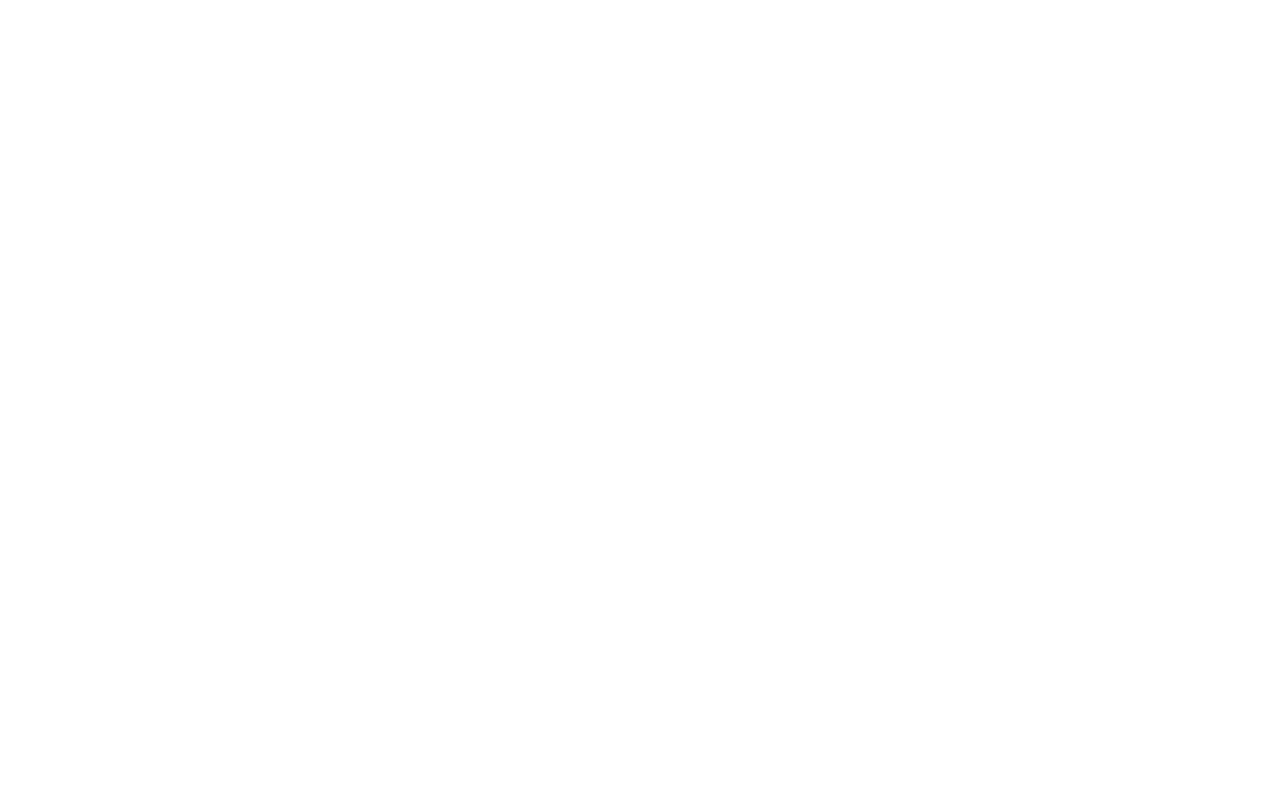
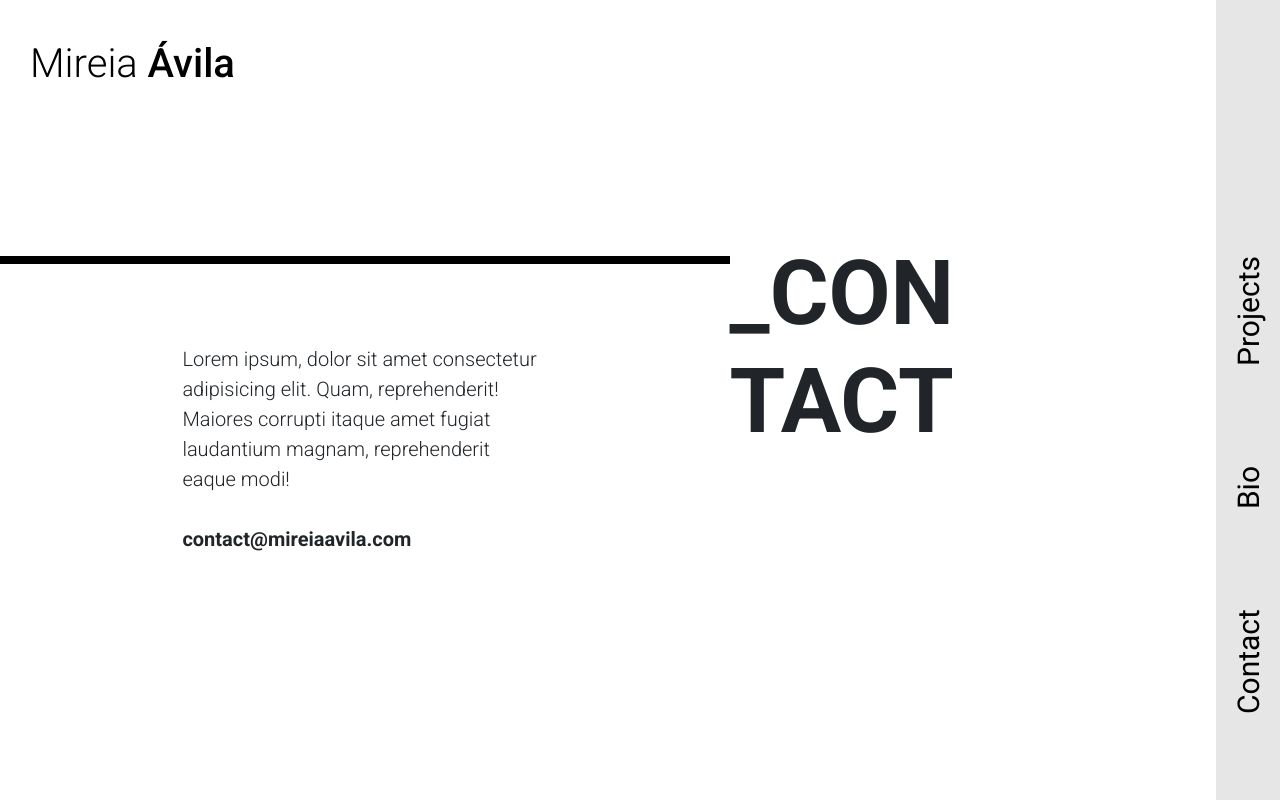
Before and after one commit to LluisPitarch/art-portfolio, a React (Create React App) app: page /contact in a window 1280 px wide. Built offline with nearby package versions, Linux system fonts and the light colour scheme.

Commit message:
add contact page

```diff
--- a/src/pages/Contact.js
+++ b/src/pages/Contact.js
@@ -1,9 +1,40 @@
 import React from 'react';
+import Header from '../components/Header';
+
+import './styles/contact.css'
+import MainNav from '../components/MainNav';
 
 class Contact extends React.Component {
     state = {  }
     render() {
-        return ( '' );
+        return (
+            <React.Fragment>
+                <div className="container-flex d-flex">
+
+                    <div className="container-contact d-flex">
+                        <div className="contact-container-l">
+                            <Header/>
+                            <div className="contact-text">
+                                <hr className="hr"/>
+                                <p className="text-container">
+                                    Lorem ipsum, dolor sit amet consectetur adipisicing elit. Quam, reprehenderit! Maiores corrupti itaque amet fugiat laudantium magnam, reprehenderit eaque modi! <br/><br/>
+                                    <span className="font-weight-bold">contact@mireiaavila.com</span>
+                                </p>
+
+                            </div>
+                        </div>
+                        <div className="contact-container-r">
+                            <h1 className="contact-title">_CON<br></br>
+                            TACT
+                            </h1>
+                        </div>
+                    </div>
+                    <div className="nav-projects-list nav-home">
+                    <MainNav gray="gray"/>
+                    </div>
+                </div>
+            </React.Fragment>
+         );
     }
 }
 
--- /dev/null
+++ b/src/pages/styles/contact.css
@@ -0,0 +1,32 @@
+.container-contact{
+    width: 95%
+}
+
+.contact-title{
+    font-size: 90px;
+    font-weight: bolder;
+    margin-top: 30vh;
+}
+
+.hr{
+    border: 4px solid black;
+
+    margin-top: 20vh;
+}
+
+.contact-container-l{
+    width: 60%
+}
+
+.contact-container-r{
+    width: 40%
+}
+
+
+
+.text-container{
+    width: 50%;
+    margin: 80px auto;
+    font-size: 20px;
+    font-weight: 300;
+}
```
